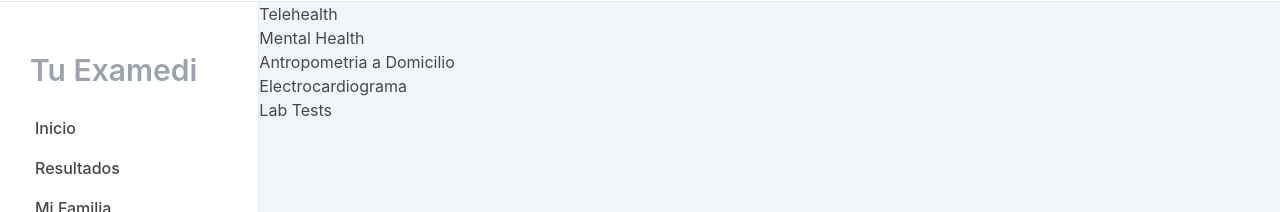
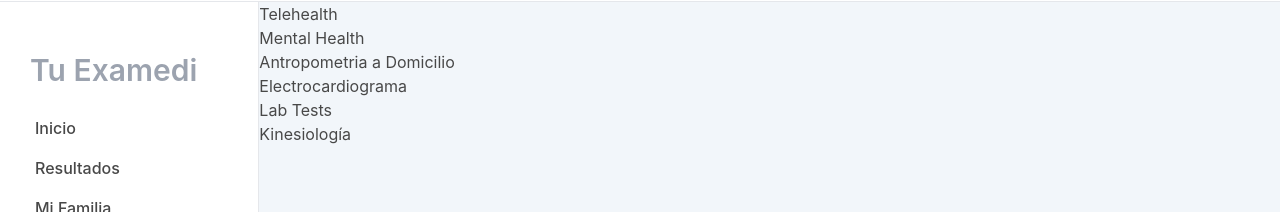
Before and after one commit to eundev/patient-dashboard, a React (Vite) app: page /appointments/1 in a window 1280 px wide. Shown: the part 68-280 px from the top of the page. Built offline with nearby package versions, Linux system fonts and the light colour scheme.

Commit message:
feat: add kine type

```diff
--- a/src/views/appointments/Individual.tsx
+++ b/src/views/appointments/Individual.tsx
@@ -8,6 +8,7 @@
             <li>Antropometria a Domicilio</li>
             <li>Electrocardiograma</li>
             <li>Lab Tests</li>
+            <li>Kinesiología</li>
         </ul>
     </div>
 }
```
